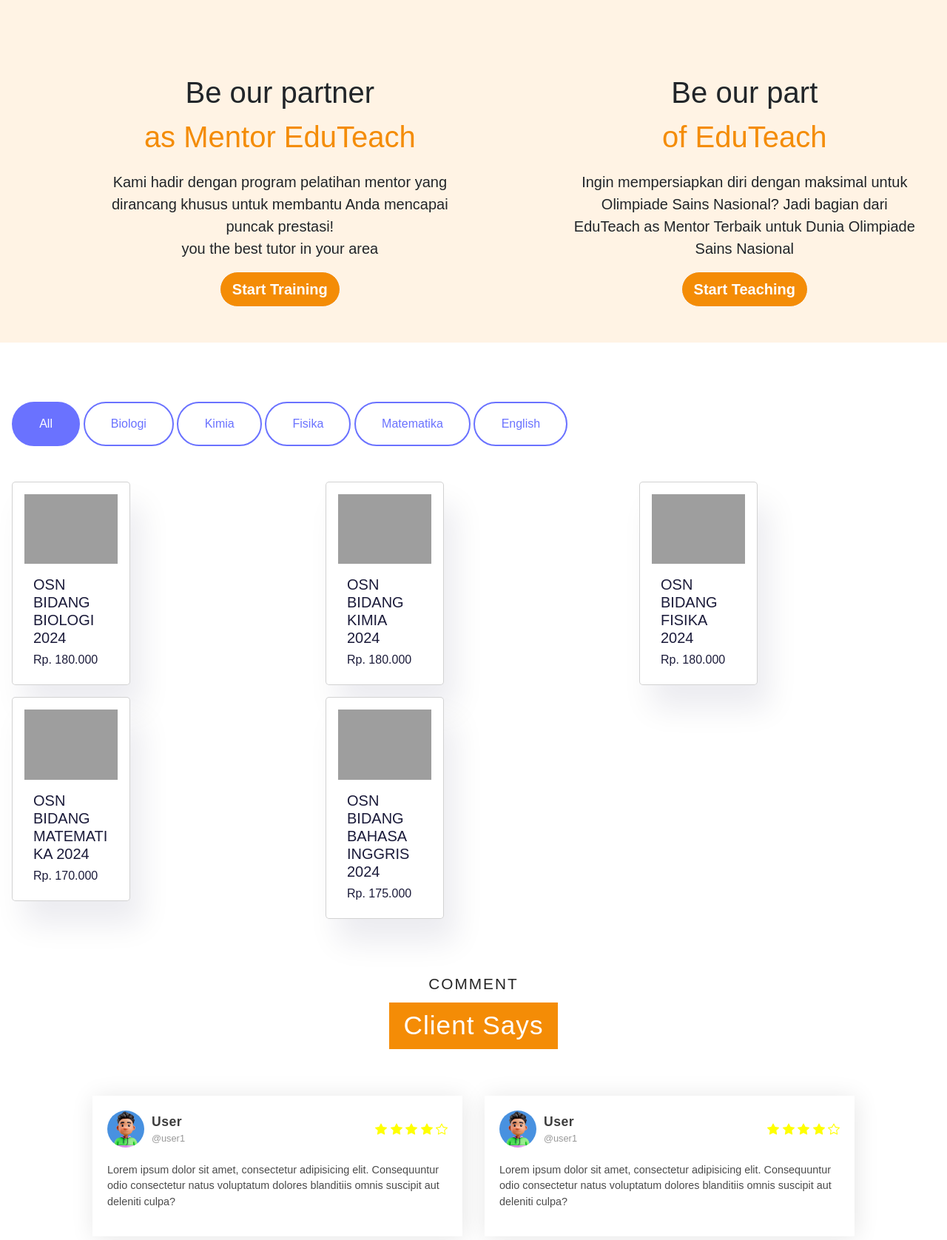
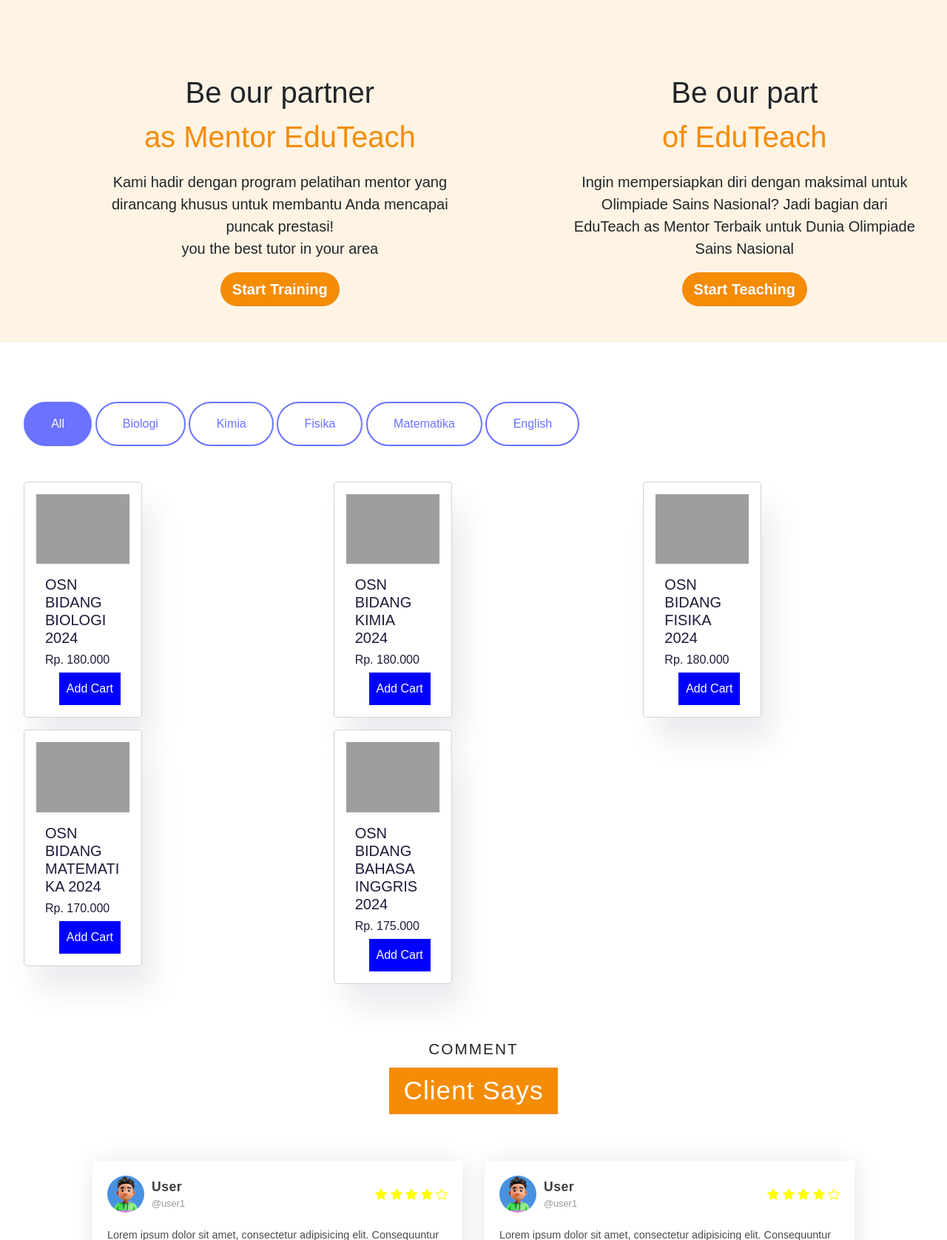
Before and after one commit to Ihsan-Nurhadi/Educourse_Kelompok1Django, a Django app: a page that uses templates/user_app/teacher.html in a window 1280 px wide. Shown: the part 1081-2757 px from the top of the page at 74% size. Run offline with Django 5.2, Linux system fonts and the light colour scheme; grey boxes are pictures that could not be loaded.

Commit message:
teacher-front_end

```diff
--- a/static/js/teacher.js
+++ b/static/js/teacher.js
@@ -43,7 +43,8 @@
             </div>
             <div class="container">
             <h5 class="product-name">${product.productName.toUpperCase()}</h5>
-            <h6>Rp. ${product.price}</h6>
+            <h6 style="float: left;">Rp. ${product.price}</h6>
+            <button href="#" type="button" style="float: right; background-color: blue; color: white; border: none; padding: 10px;"> Add Cart </button>
             </div>
         </div>
     </div>
--- a/templates/user_app/teacher.html
+++ b/templates/user_app/teacher.html
@@ -47,7 +47,7 @@
   </div>
 </section>
 
-<div class="training" id="pelatihan">
+<div class="training" id="pelatihan" style="margin-left: 2em !important;">
   <div class="buttons" id="buttons">
     <button class="button-value active" onclick="filterProduct('all')">All</button>
     <button class="button-value" onclick="filterProduct('Biologi')">Biologi</button>
```
